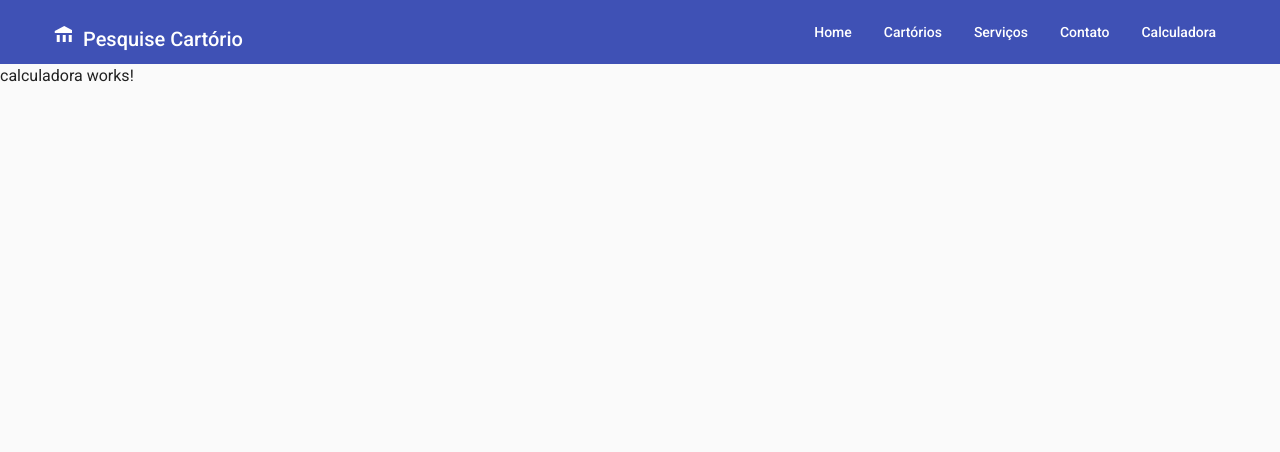
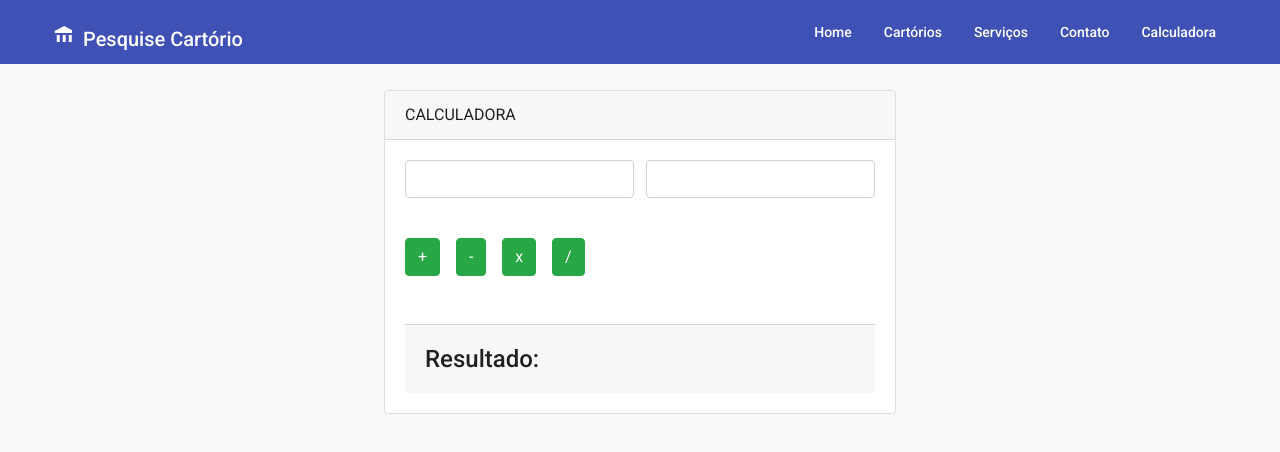
Before and after one commit to iurycardoso/cartorio-de-protestos, an Angular app in the folder cartorio-de-protestos/: page /calculadora in a window 1280 px wide. Shown: the top 452 px of the page. Built offline with nearby package versions, Linux system fonts and the light colour scheme.

Commit message:
Finalizacao Calculadora

```diff
--- a/cartorio-de-protestos/package.json
+++ b/cartorio-de-protestos/package.json
@@ -23,10 +23,10 @@
     "@angular/platform-browser-dynamic": "~8.2.8",
     "@angular/router": "~8.2.8",
     "@ng-bootstrap/ng-bootstrap": "^5.1.1",
-    "bootstrap": "^4.1.3",
+    "bootstrap": "^4.3.1",
     "hammerjs": "^2.0.8",
-    "jquery": "^3.3.1",
-    "popper.js": "^1.14.3",
+    "jquery": "^3.4.1",
+    "popper.js": "^1.16.0",
     "rxjs": "~6.4.0",
     "sort-by": "^1.2.0",
     "tslib": "^1.10.0",
--- a/cartorio-de-protestos/src/app/calculadora/calculadora.component.css
+++ b/cartorio-de-protestos/src/app/calculadora/calculadora.component.css
@@ -0,0 +1,7 @@
+
+.card {
+    width: 40%;
+    margin-left: auto;
+    margin-right: auto;
+    margin-top: 2%;
+}
--- a/cartorio-de-protestos/src/app/calculadora/calculadora.component.html
+++ b/cartorio-de-protestos/src/app/calculadora/calculadora.component.html
@@ -1 +1,23 @@
-<p>calculadora works!</p>
+<div class="card">
+        <div class="card-header">CALCULADORA</div>
+        <div class="card-body">
+            <div class="form-group">
+                <div class="form-group d-flex flex-row">
+                    <input [(ngModel)]='numero1' type="number" name="numero1" class="form-control"  min="0" oninput="this.value = Math.abs(this.value)"> &nbsp;&nbsp;&nbsp;
+                    <input [(ngModel)]='numero2' type="number" name="numero2" class="form-control" min="0" oninput="this.value = Math.abs(this.value)">
+                </div>
+            </div>
+            <div class="">
+                <br>
+                <button class="btn btn-success" (click) = 'adicao()'> + </button>&nbsp;&nbsp;&nbsp;
+                <button class="btn btn-success" (click) = 'subtracao()'> - </button>&nbsp;&nbsp;&nbsp;
+                <button class="btn btn-success" (click) = 'multiplicacao()'> x </button>&nbsp;&nbsp;&nbsp;
+                <button class="btn btn-success" (click) = 'divisao()'> / </button>
+                <br><br><br>
+            </div>
+            <div class="card-footer">
+                <h6>{{resumo}}</h6>
+                <h4>Resultado: {{resultato}}</h4>
+            </div>
+        </div>
+    </div>
--- a/cartorio-de-protestos/src/app/calculadora/calculadora.component.ts
+++ b/cartorio-de-protestos/src/app/calculadora/calculadora.component.ts
@@ -1,15 +1,44 @@
-import { Component, OnInit } from '@angular/core';
+import { Component, OnInit, Directive, ElementRef, HostListener, Input } from '@angular/core';
 
 @Component({
   selector: 'app-calculadora',
   templateUrl: './calculadora.component.html',
   styleUrls: ['./calculadora.component.css']
 })
+
+
+
 export class CalculadoraComponent implements OnInit {
+
+  public numero1: number;
+	public numero2: number;
+	public resultato: number;
+	public resumo: any;
+
+	adicao() {
+		this.resultato = this.numero1 + this.numero2;
+		this.resumo = this.numero1 + ' + ' + this.numero2;
+	}
+
+	subtracao() {
+		// tslint:disable-next-line: indent
+		this.resultato = this.numero1 - this.numero2;
+		this.resumo = this.numero1 + ' - ' + this.numero2;
+	}
+	multiplicacao() {
+		this.resultato = this.numero1 * this.numero2;
+		this.resumo = this.numero1 + ' x ' + this.numero2;
+	}
+	divisao() {
+			this.resultato = this.numero1 / this.numero2;
+			this.resumo = this.numero1 + ' / ' + this.numero2;
+		}
 
   constructor() { }
 
   ngOnInit() {
   }
 
+
+
 }
```
Also changed, not shown: 1 other file (tests, documents, lock files or other folders).
